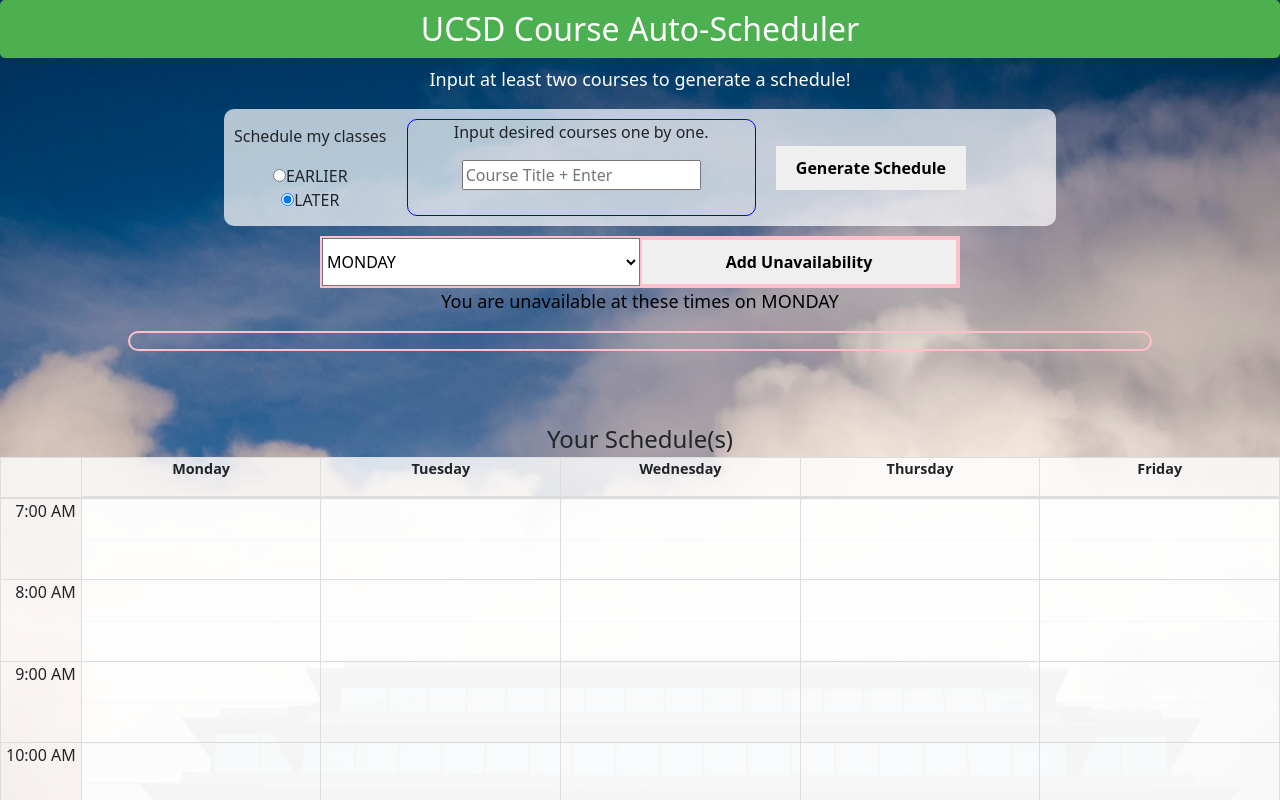
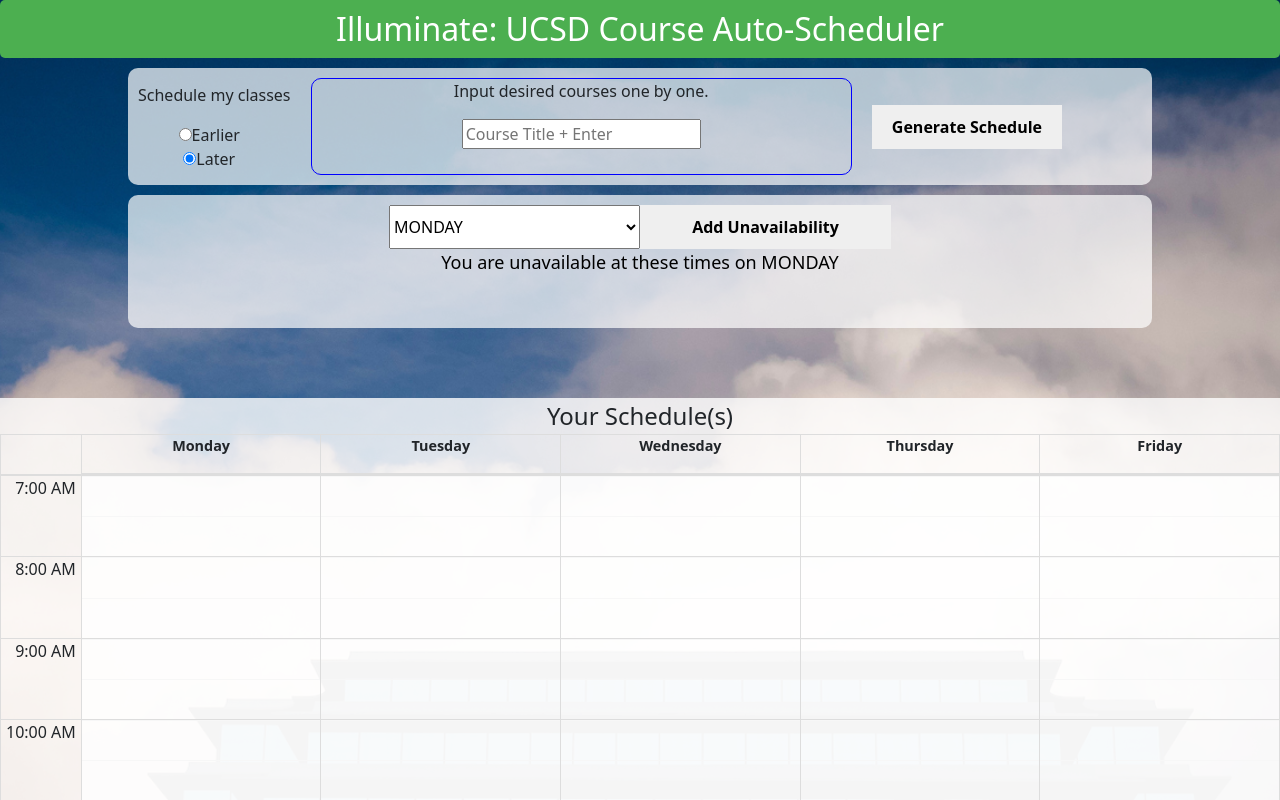
Before and after one commit to Sachin-dot-py/Illuminate, a React (Create React App) app in the folder app/: page / in a window 1280 px wide. Shown: the top 800 px of the page. Built offline with nearby package versions, Linux system fonts and the light colour scheme.

Commit message:
final stuff

```diff
--- a/app/src/App.css
+++ b/app/src/App.css
@@ -22,17 +22,32 @@
   color: #61dafb;
 }
 
-.scheduleInfoContainer{
+.scheduleInfoContainer {
   display: flex;
   border: 0px solid rgb(255, 251, 251);
   align-items: center;
   justify-content:space-between;
-  width: 65%;
+  width: 80%;
   margin: 10px auto;
   padding: 10px;
   background-color: rgba(255, 255, 255, 0.7); /* white overlay added here */
   border-radius: 10px;
 }
+
+
+
+.unavailabilityCollectorContainer {
+  border: 0px solid rgb(255, 251, 251);
+  align-items: center;
+  justify-content:space-between;
+  width: 80%;
+  margin: 10px auto;
+  padding: 10px;
+  background-color: rgba(255, 255, 255, 0.7); /* white overlay added here */
+  border-radius: 10px;
+}
+
+
 
 .unavailabilityContainer {
   display:inline-flex;
@@ -44,11 +59,10 @@
 .unavailabilitiesList {
   display: flex;
   flex-wrap: wrap;
-  width: 80%;
+  width: 90%;
   margin: 10px auto;
   flex-direction: row;
 
-  border: 1px solid red;
   border-radius: 10px;
 }
 
@@ -69,7 +83,6 @@
 
 .unavailabilitySelectorsContainer {
   width: 50%;
-  border: 2px solid pink;
   display: flex;
   margin: 0 auto;
   justify-content: center;
@@ -78,13 +91,11 @@
 
 .unavailabilitySelectorsContainer button {
   width: 50%;
-  border: 2px solid pink;
 }
 .unavailabilitySelectorsContainer select {
   width: 50%
 }
 .unavailabilitiesList{
-  border: 2px solid pink;
 }
 .radioContainer {
   display: flex;
@@ -100,9 +111,16 @@
 }
 
 .course {
-  display: inline;
   margin: 0 auto;
+  display: inline-flex;
+  align-items: center;
+  justify-content: center;
 }
+
+label {
+  margin-right: 10px;
+}
+
 .courselist {
   margin-top: 10px;
 }
--- a/app/src/App.js
+++ b/app/src/App.js
@@ -139,11 +139,8 @@
 
       <section>
         <h2 style={{ backgroundColor: '#4CAF50', color: 'white', padding: '10px', borderRadius: '5px' }}>
-          UCSD Course Auto-Scheduler
+          Illuminate: UCSD Course Auto-Scheduler
         </h2>
-        <p style={{ color: 'white', fontSize: '18px' }}>
-          Input at least two courses to generate a schedule!
-        </p>
       </section>
       <div className={"scheduleInfoContainer"}>
         <TimePreferenceSelector timePreference={timePreference} setTimePreference={setTimePreference} />
--- a/app/src/Components/Course.css
+++ b/app/src/Components/Course.css
@@ -8,7 +8,14 @@
     border-radius: 10px;
 }
 
+.course button {
+    padding: 5px 10px;
+    border-radius: 10%;
+    background-color: #e63946;
+}
+
 .course-title {
+    margin: 0;
     margin-right: 10px;
 }
 
--- a/app/src/Components/CustomCalendar.css
+++ b/app/src/Components/CustomCalendar.css
@@ -28,8 +28,11 @@
     display: flex;
     align-items: center;
     justify-content: center;
-    margin: 0 10px;
 
+    background-color: rgba(255, 255, 255, 0.8);
+}
+
+.numCombinationsTextContainer {
     background-color: rgba(255, 255, 255, 0.8);
 }
 
@@ -70,3 +73,9 @@
 .walking-warning {
     color: #780000;
 }
+
+.event-txt {
+    margin: 0;
+    padding: 0;
+    font-size: 12px;
+}
--- a/app/src/Components/CustomCalendar.js
+++ b/app/src/Components/CustomCalendar.js
@@ -72,7 +72,7 @@
         components={{
           work_week: {
             header: ({date, localizer}) => <p> {moment(date).format("dddd")} </p>,
-            toolbar: () => <div style={{ fontSize: '24px' }}>Your Schedule(s)</div>,
+            toolbar: () => <div style={{ fontSize: '24px' } } className={"numCombinationsTextContainer"}>Your Schedule(s)</div>,
 
             event: ({event}) => {
               const {code, location, section, type, professor, walkingTime, percentClass, studyHours, percentProf} = event
--- a/app/src/Components/TimePreferenceSelector.js
+++ b/app/src/Components/TimePreferenceSelector.js
@@ -10,7 +10,7 @@
                                 checked = {timePreference == "EARLIEST"}
                                 onChange = {(e) => setTimePreference(e.target.value)}
                         />
-                EARLIER
+                Earlier
                 </label>
                 <label>
                         <input type='radio'
@@ -18,7 +18,7 @@
                                 checked = {timePreference == "LATEST"}
                                 onChange = {(e) => setTimePreference(e.target.value)}
                         />
-                        LATER
+                        Later
                 </label>
         </div>
   </div>
```
